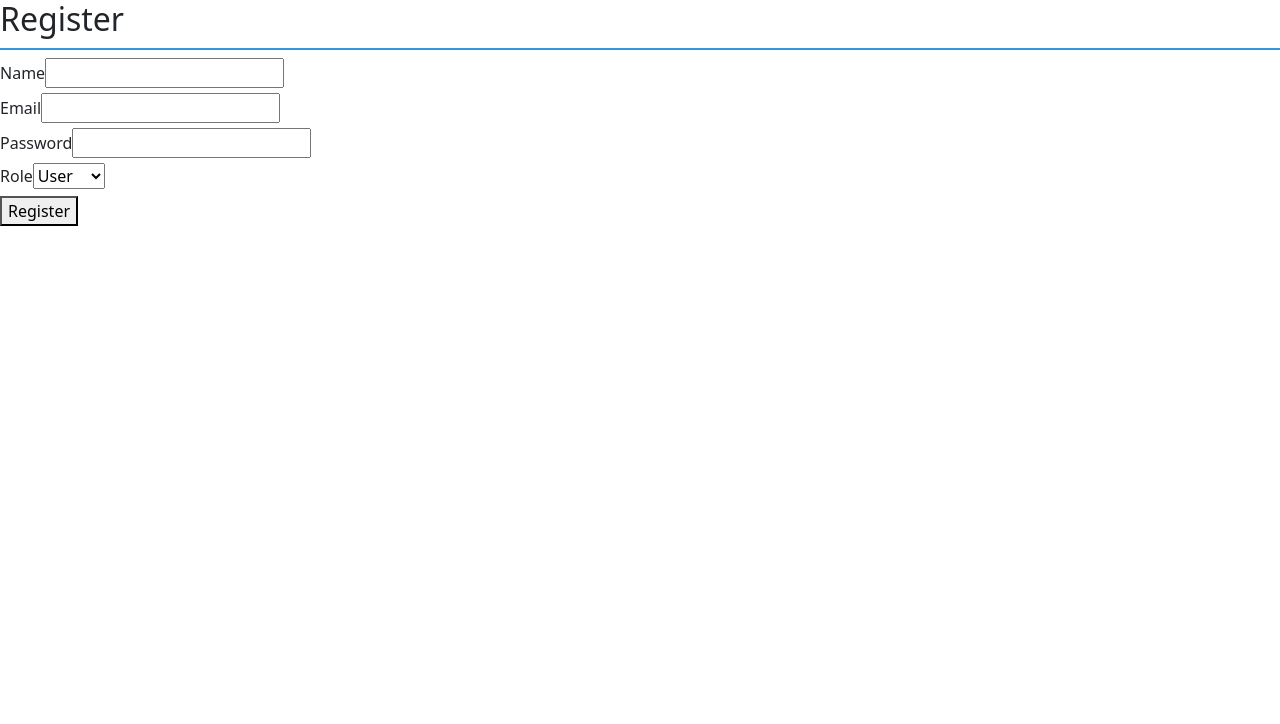
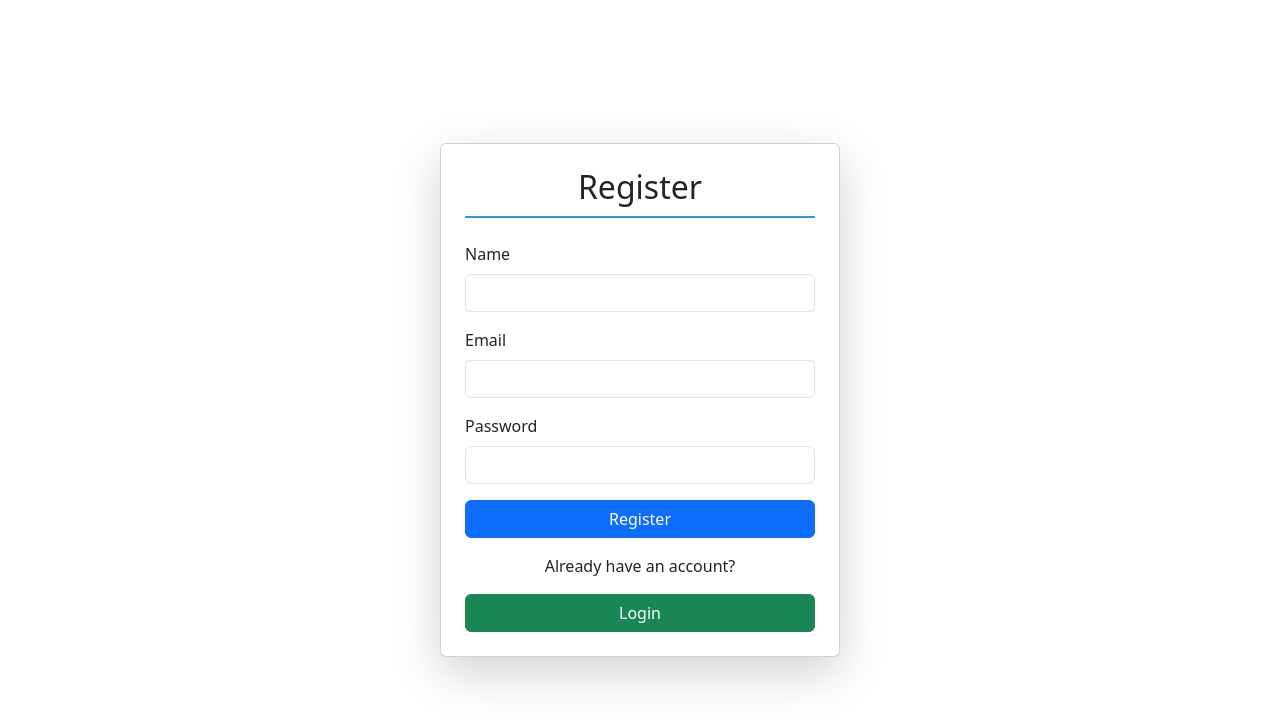
Before and after one commit to chathura500/MERN-Seat-Availability-Display-second, a React (Create React App) app in the folder MERN-Seat-Availability-Display/seats/: page /register in a window 1280 px wide. Shown: the top 724 px of the page. Built offline with nearby package versions, Linux system fonts and the light colour scheme.

Commit message:
Protected Routes + Bootstrap for login, register
just basic bootstrap

```diff
--- a/MERN-Seat-Availability-Display/seats/src/App.js
+++ b/MERN-Seat-Availability-Display/seats/src/App.js
@@ -7,6 +7,8 @@ import AdminPanel from './components/AdminPanel';
 import NavBar from './components/NavBar';
 import UserProfile from './components/UserProfile';
 import SeatDisplay from './components/SeatDisplay';
+import ProtectedRoute from './components/Protectedroute';
+import AdminProtectedRoute from './components/Adminprotectedroute';
 
 const App = () => {
     const [userRole, setUserRole] = useState(localStorage.getItem('userRole') || ''); // Initialize from localStorage
@@ -31,12 +33,22 @@ const App = () => {
             <Routes>
                 <Route path="/" element={<Login setUserRole={setUserRole} />} />
                 <Route path="/register" element={<Register />} />
-                <Route path="/home" element={<Home />} />
+                <Route path="/home"element={
+                    <ProtectedRoute>
+                        <Home />
+                    </ProtectedRoute>
+                }>
+                </Route>
+                <Route path="/admin" element={
+          <AdminProtectedRoute>
+            <AdminPanel />
+          </AdminProtectedRoute>
+          }
+          ></Route>
                 <Route path="/user-profile" element={<UserProfile />} /> {/* Add this route */}
                 <Route path="/seats" element={<SeatDisplay />} />
 
                 {/* Only allow access to AdminPanel if the user is an admin */}
-                {userRole === 'admin' && <Route path="/admin" element={<AdminPanel />} />}
             </Routes>
         </div>
     );
--- /dev/null
+++ b/MERN-Seat-Availability-Display/seats/src/components/Adminprotectedroute.js
@@ -0,0 +1,35 @@
+import React from 'react';
+import { Navigate } from 'react-router-dom';
+import axios from 'axios';
+
+const AdminProtectedRoute = ({ children }) => {
+  const [authenticated, setAuthenticated] = React.useState(false);
+  const [loading, setLoading] = React.useState(true);
+
+  React.useEffect(() => {
+    axios.get('http://localhost:4000/admin', { withCredentials: true })
+      .then((response) => {
+        if (response.data.data === "Admin access granted") {
+          setAuthenticated(true);
+        } else {
+          setAuthenticated(false);
+        }
+      })
+      .catch((error) => {
+        setAuthenticated(false);
+      })
+      .finally(() => setLoading(false));
+  }, []);
+
+  if (loading) {
+    return <div>Loading...</div>;
+  }
+
+  if (!authenticated) {
+    return <Navigate to="/" />;
+  }
+
+  return children;
+};
+
+export default AdminProtectedRoute;
--- a/MERN-Seat-Availability-Display/seats/src/components/Login.js
+++ b/MERN-Seat-Availability-Display/seats/src/components/Login.js
@@ -1,6 +1,6 @@
 import React, { useState } from 'react';
 import axios from 'axios';
-import { useNavigate } from 'react-router-dom';
+import { useNavigate, Link } from 'react-router-dom';
 
 const Login = ({ setUserRole }) => {
     const [email, setEmail] = useState('');
@@ -26,20 +26,41 @@ const Login = ({ setUserRole }) => {
     };
 
     return (
-        <div>
-            <h2>Login</h2>
-            {error && <p style={{ color: 'red' }}>{error}</p>}
-            <form onSubmit={handleSubmit}>
-                <div>
-                    <label>Email</label>
-                    <input type="email" value={email} onChange={(e) => setEmail(e.target.value)} required />
-                </div>
-                <div>
-                    <label>Password</label>
-                    <input type="password" value={password} onChange={(e) => setPassword(e.target.value)} required />
-                </div>
-                <button type="submit">Login</button>
-            </form>
+        <div className="d-flex justify-content-center align-items-center vh-100">
+            <div className="card shadow-lg p-4" style={{ maxWidth: "400px", width: "100%" }}>
+                <h2 className="text-center mb-4">Login</h2>
+                {error && <p className="text-danger text-center">{error}</p>}
+                <form onSubmit={handleSubmit}>
+                    <div className="mb-3">
+                        <label className="form-label">Email</label>
+                        <input
+                            type="email"
+                            className="form-control"
+                            value={email}
+                            onChange={(e) => setEmail(e.target.value)}
+                            required
+                        />
+                    </div>
+                    <div className="mb-3">
+                        <label className="form-label">Password</label>
+                        <input
+                            type="password"
+                            className="form-control"
+                            value={password}
+                            onChange={(e) => setPassword(e.target.value)}
+                            required
+                        />
+                    </div>
+                    <button type="submit" className="btn btn-primary w-100 mb-3">Login</button>
+                </form>
+                <p className="text-center mt-3">Don't have an account?</p>
+                <Link
+                    to="/register"
+                    className="btn btn-success w-100 text-decoration-none"
+                >
+                    Signup
+                </Link>
+            </div>
         </div>
     );
 };
--- a/MERN-Seat-Availability-Display/seats/src/components/NavBar.js
+++ b/MERN-Seat-Availability-Display/seats/src/components/NavBar.js
@@ -1,8 +1,22 @@
 // src/components/NavBar.js
 import React from 'react';
 import { Link } from 'react-router-dom';
+import axios from 'axios';
+import { useNavigate } from 'react-router-dom';
 
 const NavBar = ({ userRole }) => {
+
+    const navigate = useNavigate();
+
+     // Logout function
+ const handleLogout = () => {
+    axios.post("http://localhost:4000/logout", {}, { withCredentials: true })
+      .then(() => {
+        navigate("/"); // Redirect after successful logout
+      })
+      .catch((err) => console.log(err));
+  };
+
     return (
         <nav className="navbar navbar-expand-lg navbar-light bg-light">
             <div className="container-fluid">
@@ -40,7 +54,7 @@ const NavBar = ({ userRole }) => {
 
                         {/* Logout */}
                         <li className="nav-item">
-                            <Link className="nav-link" to="/">Logout</Link>
+                            <Link className="nav-link" onClick={handleLogout}>Logout</Link>
                         </li>
                     </ul>
                 </div>
--- /dev/null
+++ b/MERN-Seat-Availability-Display/seats/src/components/Protectedroute.js
@@ -0,0 +1,35 @@
+import React from 'react';
+import { Navigate } from 'react-router-dom';
+import axios from 'axios';
+
+const ProtectedRoute = ({ children }) => {
+  const [authenticated, setAuthenticated] = React.useState(false);
+  const [loading, setLoading] = React.useState(true);
+
+  React.useEffect(() => {
+    axios.get('http://localhost:4000/home', { withCredentials: true })
+      .then((response) => {
+        console.log(response.data);  // Log response to see what you're getting
+        if (response.data.data === "User access granted") {
+          setAuthenticated(true);
+        }
+      })
+      .catch((error) => {
+        console.log(error);  // Log errors for debugging
+        setAuthenticated(false);
+      })
+      .finally(() => setLoading(false));
+  }, []);
+
+  if (loading) {
+    return <div>Loading...</div>; // Show a loading indicator while checking authentication
+  }
+
+  if (!authenticated) {
+    return <Navigate to="/" />;
+  }
+  else{
+  return children;} // If authenticated, show the protected component
+};
+
+export default ProtectedRoute;
--- a/MERN-Seat-Availability-Display/seats/src/components/Register.js
+++ b/MERN-Seat-Availability-Display/seats/src/components/Register.js
@@ -1,52 +1,69 @@
-// src/components/Register.js
-import React, { useState } from 'react';
-import axios from 'axios';
-import { useNavigate } from 'react-router-dom';
+import React, { useState } from "react";
+import axios from "axios";
+import { useNavigate, Link } from "react-router-dom";
 
 const Register = () => {
-    const [name, setName] = useState('');
-    const [email, setEmail] = useState('');
-    const [password, setPassword] = useState('');
-    const [role, setRole] = useState('user'); // Default role is 'user'
-    const [error, setError] = useState('');
+  const [name, setName] = useState("");
+  const [email, setEmail] = useState("");
+  const [password, setPassword] = useState("");
+  const [error, setError] = useState("");
   const navigate = useNavigate();
 
   const handleSubmit = async (e) => {
     e.preventDefault();
     try {
-            await axios.post('http://localhost:4000/register', { name, email, password, role });
-            navigate('/');  // Redirect to login after successful registration
+      await axios.post("http://localhost:4000/register", {
+        name,
+        email,
+        password,
+      });
+      navigate("/"); // Redirect to login after successful registration
     } catch (err) {
-            setError(err.response?.data?.error || 'An error occurred');
+      setError(err.response?.data?.error || "An error occurred");
     }
   };
 
   return (
-        <div>
-            <h2>Register</h2>
-            {error && <p style={{ color: 'red' }}>{error}</p>}
+    <div className="d-flex justify-content-center align-items-center vh-100">
+      <div className="card shadow-lg p-4" style={{ maxWidth: "400px", width: "100%" }}>
+        <h2 className="text-center mb-4">Register</h2>
+        {error && <p className="text-danger text-center">{error}</p>}
         <form onSubmit={handleSubmit}>
-                <div>
-                    <label>Name</label>
-                    <input type="text" value={name} onChange={(e) => setName(e.target.value)} required />
+          <div className="mb-3">
+            <label className="form-label">Name</label>
+            <input
+              type="text"
+              className="form-control"
+              value={name}
+              onChange={(e) => setName(e.target.value)}
+              required
+            />
           </div>
-                <div>
-                    <label>Email</label>
-                    <input type="email" value={email} onChange={(e) => setEmail(e.target.value)} required />
+          <div className="mb-3">
+            <label className="form-label">Email</label>
+            <input
+              type="email"
+              className="form-control"
+              value={email}
+              onChange={(e) => setEmail(e.target.value)}
+              required
+            />
           </div>
-                <div>
-                    <label>Password</label>
-                    <input type="password" value={password} onChange={(e) => setPassword(e.target.value)} required />
+          <div className="mb-3">
+            <label className="form-label">Password</label>
+            <input
+              type="password"
+              className="form-control"
+              value={password}
+              onChange={(e) => setPassword(e.target.value)}
+              required
+            />
           </div>
-                <div>
-                    <label>Role</label>
-                    <select value={role} onChange={(e) => setRole(e.target.value)}>
-                        <option value="user">User</option>
-                        <option value="admin">Admin</option>
-                    </select>
+          <button type="submit" className="btn btn-primary w-100 mb-3">Register</button>
+          <p className="text-center">Already have an account?</p>
+          <Link to="/" className="btn btn-success w-100 text-decoration-none">Login</Link>
+        </form>
       </div>
-                <button type="submit">Register</button>
-            </form>
     </div>
   );
 };
```
Lines whose indentation alone changed are shown as unchanged.
